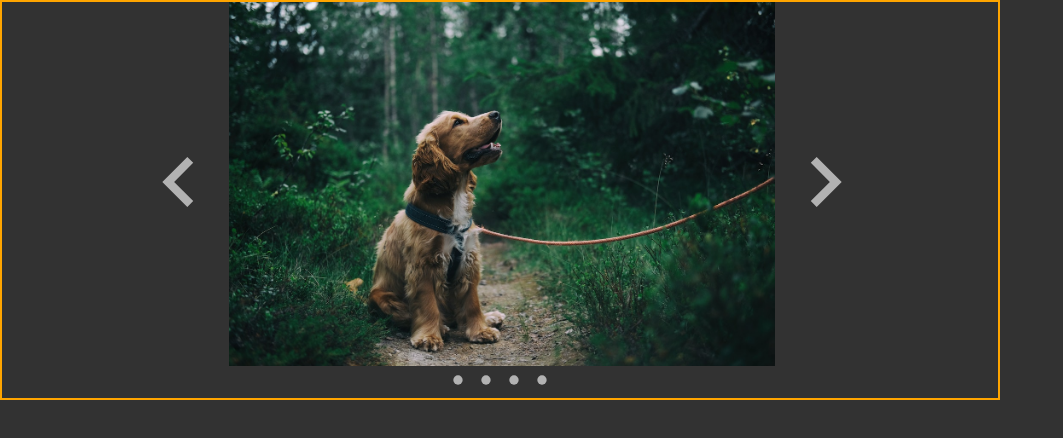
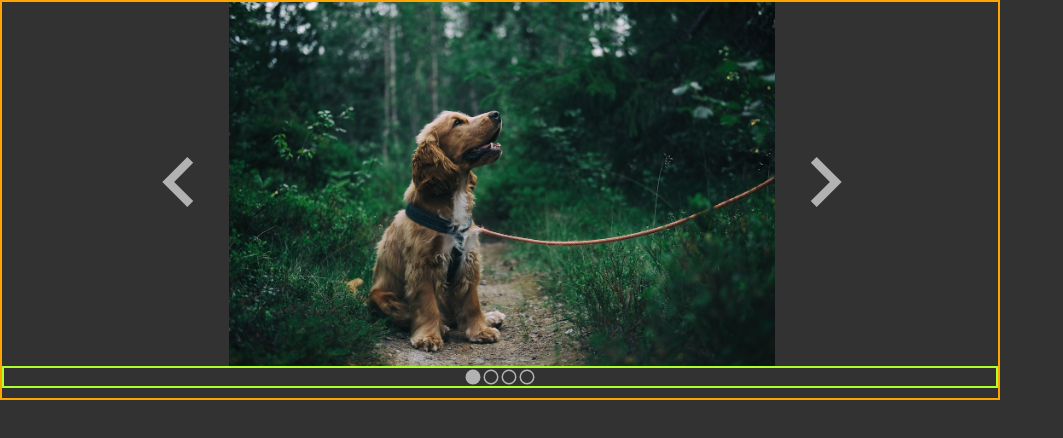
Before and after one commit to man7788/image-slider, a website built with webpack: page src/template.html in a window 1280 px wide. Shown: the whole page, without its empty margins (0-1063 px from the left). Built offline with nearby package versions, Linux system fonts and the light colour scheme.

Commit message:
Update dots below slides

```diff
--- a/src/appendImage.js
+++ b/src/appendImage.js
@@ -23,8 +23,16 @@ function appendToBottom() {
   const { circle2 } = assignImage();
   const { circle3 } = assignImage();
   const { circle4 } = assignImage();
+  const { dot } = assignImage();
 
-  div.append(circle1, circle2, circle3, circle4);
+  circle1.classList.add('circle');
+  circle2.classList.add('circle');
+  circle3.classList.add('circle');
+  circle4.classList.add('circle');
+
+  dot.classList.add('dot');
+
+  div.append(dot, circle2, circle3, circle4);
 }
 
 export { appendToSlides, appendToBottom };
--- a/src/arrowControl.js
+++ b/src/arrowControl.js
@@ -9,7 +9,7 @@ import {
 
 function clickArrowLeft() {
   const { arrowLeftDiv } = findElement();
-  const list = findElement().imagesList;
+  const list = findElement().imageList;
 
   arrowLeftDiv.addEventListener('click', () => {
     let trigger = true;
@@ -33,7 +33,7 @@ function clickArrowLeft() {
 
 function clickArrowRight() {
   const { arrowRightDiv } = findElement();
-  const list = findElement().imagesList;
+  const list = findElement().imageList;
 
   arrowRightDiv.addEventListener('click', () => {
     let trigger = true;
--- a/src/dotControl.js
+++ b/src/dotControl.js
@@ -0,0 +1,19 @@
+import findElement from './findElement';
+import { showImage, hideImage } from './styleImage';
+
+function clickDots() {
+  const { dotList } = findElement();
+  const { imageList } = findElement();
+  const trigger = true;
+
+  for (let i = 0; i < dotList.length; i++) {
+    dotList[i].addEventListener('click', () => {
+      if (imageList[i].style.display !== 'none') {
+        console.log(imageList[i]);
+        // trigger = false;
+      }
+    });
+  }
+}
+
+export default clickDots;
--- a/src/findElement.js
+++ b/src/findElement.js
@@ -3,9 +3,17 @@ function findElement() {
   const slidesDiv = document.querySelector('.slides');
   const arrowLeftDiv = document.querySelector('.arrow-left');
   const arrowRightDiv = document.querySelector('.arrow-right');
-  const imagesList = document.querySelectorAll('.slides img');
+  const imageList = document.querySelectorAll('.slides img');
+  const dotList = document.querySelectorAll('.bottom img');
 
-  return { slidesDiv, arrowLeftDiv, arrowRightDiv, imagesList, bottomDiv };
+  return {
+    slidesDiv,
+    arrowLeftDiv,
+    arrowRightDiv,
+    imageList,
+    bottomDiv,
+    dotList,
+  };
 }
 
 export default findElement;
--- a/src/importImage.js
+++ b/src/importImage.js
@@ -4,7 +4,8 @@ import Three from './image/pexels-pixabay-257540.jpg';
 import Four from './image/pexels-svetozar-milashevich-1490908.jpg';
 import Right from './image/chevron-right.svg';
 import Left from './image/chevron-left.svg';
-import Circle from './image/circle-medium.svg';
+import Circle from './image/checkbox-blank-circle-outline.svg';
+import Dot from './image/checkbox-blank-circle.svg';
 
 function assignImage() {
   const first = new Image();
@@ -17,6 +18,7 @@ function assignImage() {
   const circle2 = new Image();
   const circle3 = new Image();
   const circle4 = new Image();
+  const dot = new Image();
 
   first.src = One;
   second.src = Two;
@@ -28,6 +30,7 @@ function assignImage() {
   circle2.src = Circle;
   circle3.src = Circle;
   circle4.src = Circle;
+  dot.src = Dot;
 
   return {
     first,
@@ -40,6 +43,7 @@ function assignImage() {
     circle2,
     circle3,
     circle4,
+    dot,
   };
 }
 
--- a/src/index.js
+++ b/src/index.js
@@ -2,9 +2,11 @@ import './style.css';
 import { appendToSlides, appendToBottom } from './appendImage';
 import { defaultImage } from './styleImage';
 import { clickArrowLeft, clickArrowRight } from './arrowControl';
+import clickDots from './dotControl';
 
 appendToSlides();
 appendToBottom();
 defaultImage();
 clickArrowLeft();
 clickArrowRight();
+clickDots();
--- a/src/style.css
+++ b/src/style.css
@@ -54,14 +54,13 @@ body {
 }
 
 .bottom {
-  /* border: 2px solid greenyellow; */
+  border: 2px solid greenyellow;
   display: flex;
   justify-content: center;
 }
 
 .bottom img {
-  width: 28px;
+  width: 18px;
   filter: invert(70%);
   cursor: pointer;
-  align-self: flex-end;
 }
--- a/src/styleImage.js
+++ b/src/styleImage.js
@@ -1,7 +1,7 @@
 import findElement from './findElement';
 
 function defaultImage() {
-  const images = findElement().imagesList;
+  const images = findElement().imageList;
   images[0].classList.add('current');
   for (let i = 1; i < images.length; i++) {
     images[i].style.display = 'none';
```
Also changed, not shown: dist/4e0ce69df23a0f0a3866.svg (added), dist/e3b6ef0fc8b1ecd5d1a9.svg (added), dist/e5b6315ac05dc8529b76.svg (deleted), dist/main.bundle.js, src/image/checkbox-blank-circle-outline.svg (added), src/image/checkbox-blank-circle.svg (added), src/image/circle-medium.svg (deleted).
